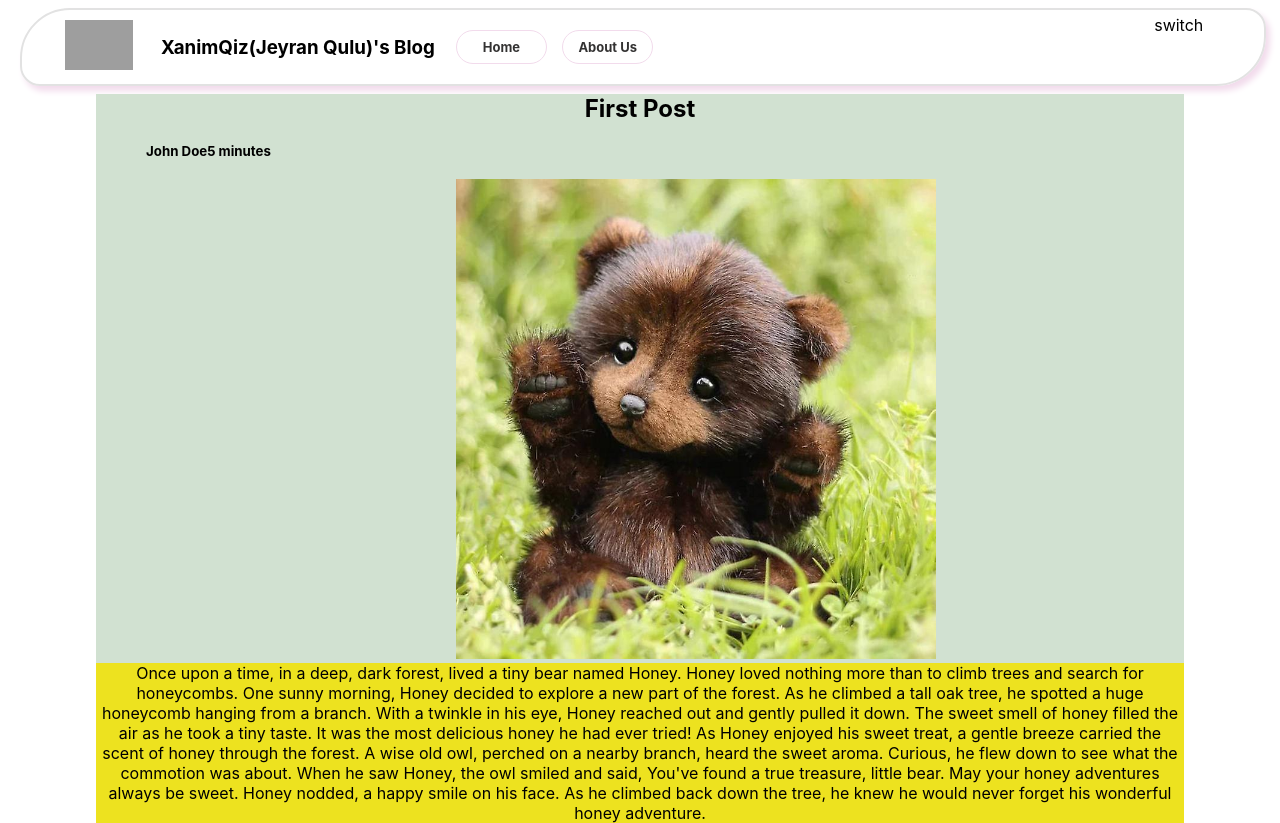
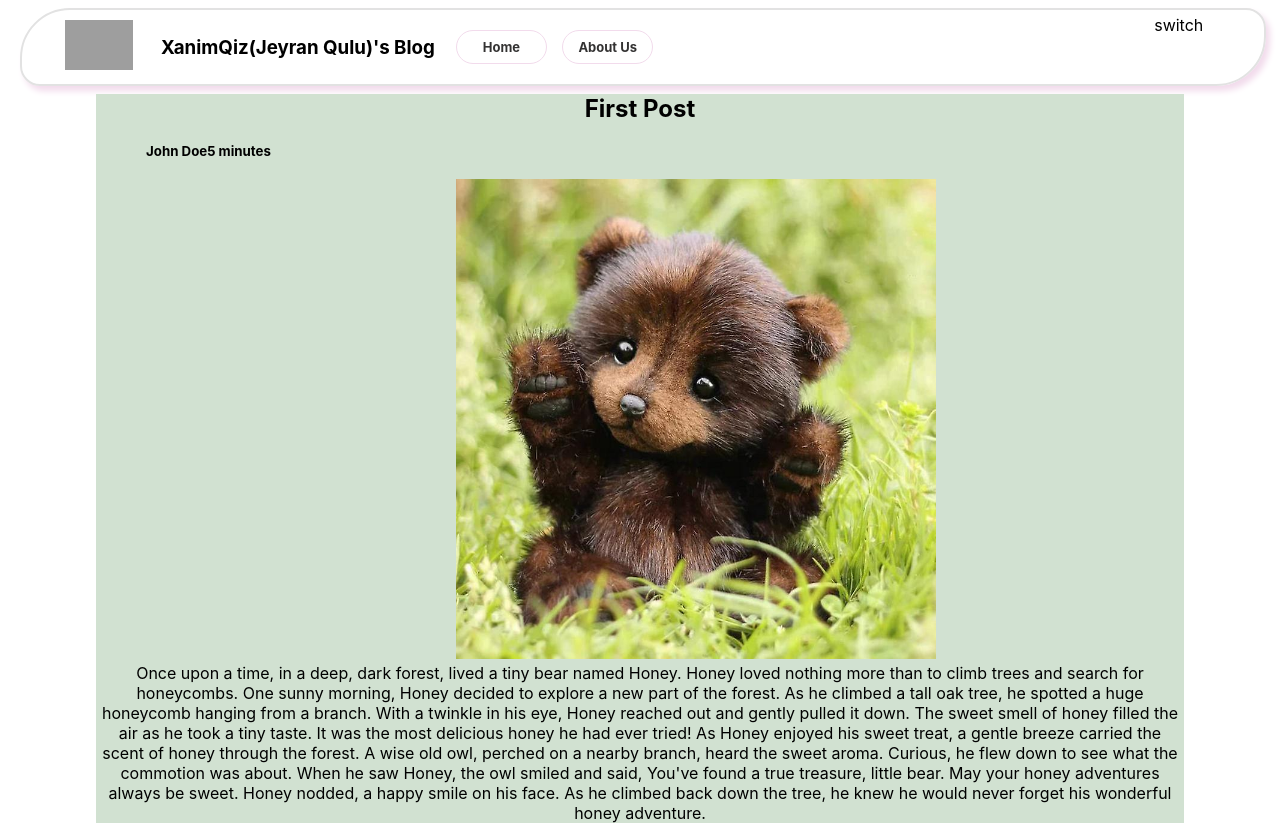
Before and after one commit to zahraRostami1999/blog-app, a React (Create React App) app: page /Post/1 in a window 1280 px wide. Built offline with nearby package versions, Linux system fonts and the light colour scheme; data requests are answered from the project's data file; grey boxes are pictures that could not be loaded.

Commit message:
delete postContent class from PostPage style

```diff
--- a/src/pages/postPage/postPage.module.css
+++ b/src/pages/postPage/postPage.module.css
@@ -21,7 +21,3 @@
 .postImg img{
     width: 40%;
 }
-
-.postContent{
-    background-color: rgb(237, 226, 31);
-}
```
